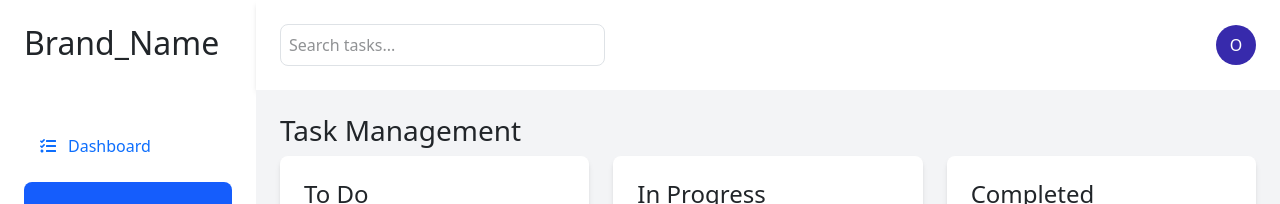
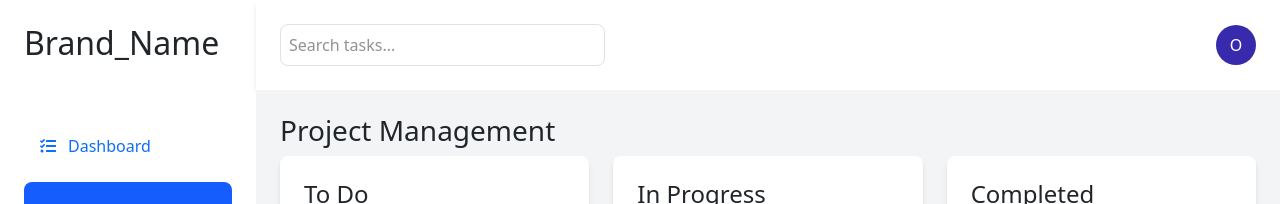
Before and after one commit to om-gunturkar/Project_Management_Tool, a React (Vite) app: page /completed in a window 1280 px wide. Shown: the top 204 px of the page. Built offline with nearby package versions, Linux system fonts and the light colour scheme.

Commit message:
Completed.jsx

```diff
--- a/src/Components/Main_Page/Completed.jsx
+++ b/src/Components/Main_Page/Completed.jsx
@@ -81,7 +81,7 @@ const Completed = () => {
 
         {/* Task Board */}
         <main className="p-6 bg-gray-100 overflow-hidden">
-          <h3 className="text-xl font-semibold mb-6">Task Management</h3>
+          <h3 className="text-xl font-semibold mb-6">Project Management</h3>
           <div className="grid grid-cols-3 gap-6">
             <TaskColumn
               title="To Do"
```
